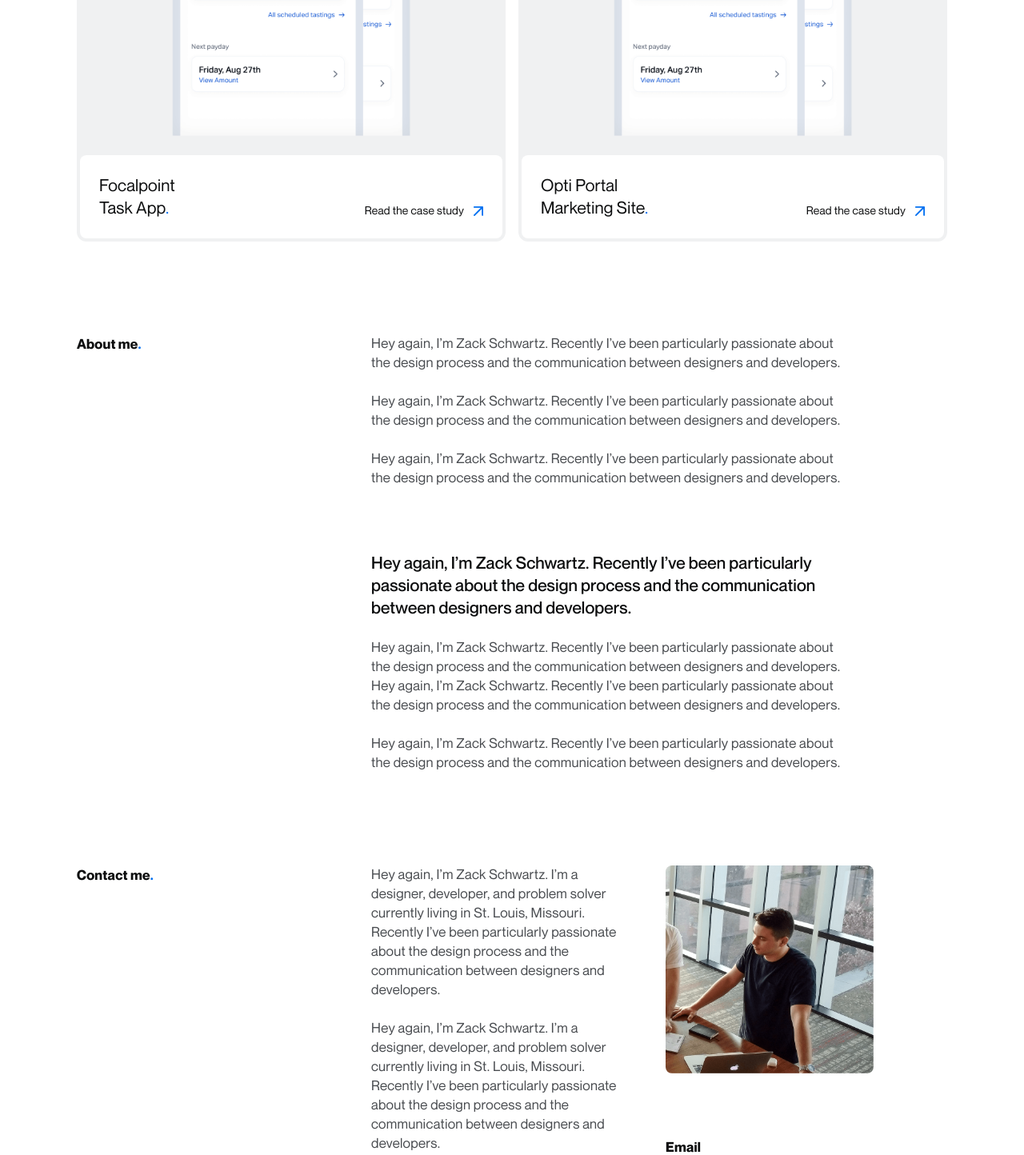
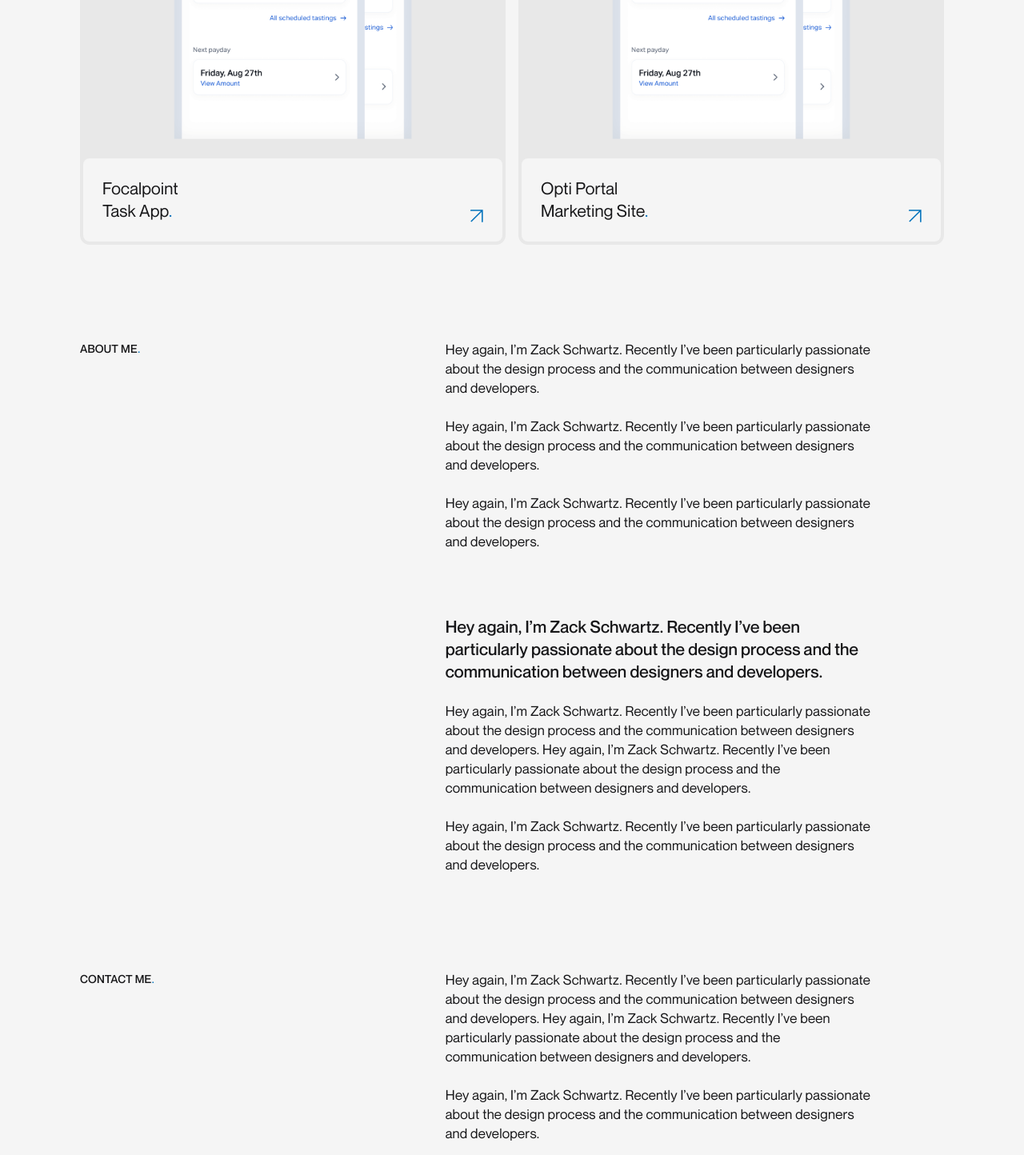
Before and after one commit to ztschwartz/next-portfolio, a Next.js app: page / in a window 1280 px wide. Shown: the part 1330-2774 px from the top of the page at 80% size. Built offline with nearby package versions, Linux system fonts and the light colour scheme.

Commit message:
version changes

```diff
--- a/components/CaseStudyCard.js
+++ b/components/CaseStudyCard.js
@@ -18,9 +18,9 @@ const CaseStudyCard = ({title, subtitle, slug, img , postData}) => {
                     <div className={`mainBackground ${CardStyles.cardInner}`}>
                         <h1 className="mainText textTitle">{title}<br/>{subtitle}<span className="accentText">.</span></h1>
                          <div className={CardStyles.cardInnerLink}>
-                             <p className="mainText textBody2">Read the case study</p>
-                             <svg className="accentFill" viewBox="0 0 12 12" xmlns="http://www.w3.org/2000/svg">
-                                <path fillRule="evenodd" clipRule="evenodd" d="M8.84936 1.8456L0.926391 1.8456C0.416743 1.8456 0.00359069 1.43245 0.00359069 0.9228C0.00359069 0.413152 0.416742 0 0.926391 0L11.0772 1.36126e-07C11.5868 1.36126e-07 12 0.413152 12 0.922801V11.0736C12 11.5833 11.5868 11.9964 11.0772 11.9964C10.5676 11.9964 10.1544 11.5833 10.1544 11.0736L10.1544 3.15064L1.57522 11.7298C1.21484 12.0902 0.63076 12.09 0.270384 11.7296C-0.089992 11.3692 -0.090196 10.7852 0.27018 10.4248L8.84936 1.8456Z"/>
+                             {/* <p className="mainText textBody2">Read the case study</p> */}
+                            <svg className="accentFill" viewBox="0 0 41 41" xmlns="http://www.w3.org/2000/svg">
+                                <path fillRule="evenodd" clipRule="evenodd" d="M32.9565 4.85372C33.051 4.75923 32.9841 4.59766 32.8505 4.59766H0.0410156V2.09766C0.0410156 1.26923 0.71259 0.597656 1.54102 0.597656H40.041V39.0977C40.041 39.9261 39.3694 40.5977 38.541 40.5977H36.041V7.78822C36.041 7.65458 35.8794 7.58766 35.785 7.68215L3.45523 40.0119L0.626802 37.1834L32.9565 4.85372Z"/>
                             </svg>
                          </div>
                     </div>
--- a/components/Loader.js
+++ b/components/Loader.js
@@ -9,7 +9,7 @@ const Loader = ( {loaded} ) => {
 
     <div className={`mainBackground ${loaded ? LoaderStyles.loaderHidden : LoaderStyles.loader}`}>
         <div className={LoaderStyles.loaderContent}>
-            <svg className={`mainFill ${LoaderStyles.loaderLogo}`} viewBox="0 0 120 76" xmlns="http://www.w3.org/2000/svg">
+            <svg className={`softFill ${LoaderStyles.loaderLogo}`} viewBox="0 0 120 76" xmlns="http://www.w3.org/2000/svg">
                 <path fillRule="evenodd" clipRule="evenodd" d="M0 6C0 2.68628 2.68628 0 6 0H114C117.314 0 120 2.68628 120 6V70C120 73.3137 117.314 76 114 76H6C2.68628 76 0 73.3137 0 70V6ZM62 18V26.5017C62 27.0321 62.2107 27.5408 62.5858 27.9159L91.0338 56.3639C91.1283 56.4584 91.0614 56.62 90.9277 56.62H82.8653C82.6 56.62 82.3457 56.5146 82.1581 56.3271L63.5711 37.74C63.3835 37.5525 63.1292 37.4471 62.864 37.4471H62V58H100.5C101.328 58 102 57.3284 102 56.5V49.4973C102 48.9669 101.789 48.4583 101.414 48.0831L72.9671 19.6361C72.8726 19.5416 72.9396 19.38 73.0732 19.38H81.1357C81.4009 19.38 81.6553 19.4854 81.8428 19.6729L100.429 38.259C100.617 38.4467 100.871 38.552 101.136 38.552H102V19.5C102 18.6716 101.328 18 100.5 18H62ZM58 26.5017V18H19.5C18.6716 18 18 18.6716 18 19.5V38.552H18.8639C19.1292 38.552 19.3835 38.4467 19.571 38.259L38.1572 19.6729C38.3447 19.4854 38.5991 19.38 38.8643 19.38H46.9268C47.0604 19.38 47.1274 19.5416 47.0329 19.6361L18.5858 48.0831C18.2107 48.4583 18 48.9669 18 49.4973V56.5C18 57.3284 18.6716 58 19.5 58H58V37.4471H57.136C56.8708 37.4471 56.6165 37.5525 56.4289 37.74L37.8419 56.3271C37.6543 56.5146 37.4 56.62 37.1347 56.62H29.0723C28.9386 56.62 28.8717 56.4584 28.9662 56.3639L57.4142 27.9159C57.7893 27.5408 58 27.0321 58 26.5017Z"/>
             </svg>
         </div>
--- a/components/NavLogo.js
+++ b/components/NavLogo.js
@@ -9,7 +9,7 @@ const NavLogo = () => {
                 {/* <svg className={`mainFill ${NavStyles.navLogo}`} viewBox="0 0 122 78" xmlns="http://www.w3.org/2000/svg">
                     <path fillRule="evenodd" clipRule="evenodd" d="M6 0C2.68628 0 0 2.68628 0 6V72C0 75.3137 2.68628 78 6 78H116C119.314 78 122 75.3137 122 72V6C122 2.68628 119.314 0 116 0H6ZM20.4346 38.5196C20.2451 38.7291 19.9757 38.8487 19.6931 38.8487H19V19.5C19 18.6716 19.6716 18 20.5 18H59V26.9069C59 27.4117 58.8091 27.8979 58.4656 28.2678L31.0912 57.7479C31.0021 57.8439 31.0701 58 31.2011 58H39.9219C40.4871 58 41.0258 57.7609 41.405 57.3418L57.5654 39.4804C57.7549 39.2709 58.0243 39.1513 58.3069 39.1513H59V60H20.5C19.6716 60 19 59.3284 19 58.5V51.0931C19 50.5883 19.1909 50.1021 19.5344 49.7322L46.9088 20.2521C46.9979 20.1561 46.9299 20 46.7989 20H38.0781C37.5129 20 36.9742 20.2391 36.595 20.6582L20.4346 38.5196ZM101.565 38.5196C101.755 38.7291 102.024 38.8487 102.307 38.8487H103V19.5C103 18.6716 102.328 18 101.5 18H63V26.9069C63 27.4117 63.1909 27.8979 63.5344 28.2678L90.9088 57.7479C90.9979 57.8439 90.9299 58 90.7989 58H82.0781C81.5129 58 80.9742 57.7609 80.595 57.3418L64.4346 39.4804C64.2451 39.2709 63.9757 39.1513 63.6931 39.1513H63V60H101.5C102.328 60 103 59.3284 103 58.5V51.0931C103 50.5883 102.809 50.1021 102.466 49.7322L75.0912 20.2521C75.0021 20.1561 75.0701 20 75.2011 20H83.9219C84.4871 20 85.0258 20.2391 85.405 20.6582L101.565 38.5196Z"/>
                 </svg> */}
-                <svg className={`mainFill ${NavStyles.navLogo}`}  viewBox="0 0 120 76" xmlns="http://www.w3.org/2000/svg">
+                <svg className={`accentFill ${NavStyles.navLogo}`}  viewBox="0 0 120 76" xmlns="http://www.w3.org/2000/svg">
                     <path fillRule="evenodd" clipRule="evenodd" d="M0 6C0 2.68628 2.68628 0 6 0H114C117.314 0 120 2.68628 120 6V70C120 73.3137 117.314 76 114 76H6C2.68628 76 0 73.3137 0 70V6ZM62 18V26.5017C62 27.0321 62.2107 27.5408 62.5858 27.9159L91.0338 56.3639C91.1283 56.4584 91.0614 56.62 90.9277 56.62H82.8653C82.6 56.62 82.3457 56.5146 82.1581 56.3271L63.5711 37.74C63.3835 37.5525 63.1292 37.4471 62.864 37.4471H62V58H100.5C101.328 58 102 57.3284 102 56.5V49.4973C102 48.9669 101.789 48.4583 101.414 48.0831L72.9671 19.6361C72.8726 19.5416 72.9396 19.38 73.0732 19.38H81.1357C81.4009 19.38 81.6553 19.4854 81.8428 19.6729L100.429 38.259C100.617 38.4467 100.871 38.552 101.136 38.552H102V19.5C102 18.6716 101.328 18 100.5 18H62ZM58 26.5017V18H19.5C18.6716 18 18 18.6716 18 19.5V38.552H18.8639C19.1292 38.552 19.3835 38.4467 19.571 38.259L38.1572 19.6729C38.3447 19.4854 38.5991 19.38 38.8643 19.38H46.9268C47.0604 19.38 47.1274 19.5416 47.0329 19.6361L18.5858 48.0831C18.2107 48.4583 18 48.9669 18 49.4973V56.5C18 57.3284 18.6716 58 19.5 58H58V37.4471H57.136C56.8708 37.4471 56.6165 37.5525 56.4289 37.74L37.8419 56.3271C37.6543 56.5146 37.4 56.62 37.1347 56.62H29.0723C28.9386 56.62 28.8717 56.4584 28.9662 56.3639L57.4142 27.9159C57.7893 27.5408 58 27.0321 58 26.5017Z"/>
                 </svg>
 
--- a/pages/case-studies/[case-study].js
+++ b/pages/case-studies/[case-study].js
@@ -103,7 +103,7 @@ const CaseStudyPage = ({postPath}) => {
                                 <h1 className="mainText textHeadline2 fadeAni">{post.title}</h1>
                                 <h1 className="mainText textHeadline2 fadeAni">{post.subtitle}<span className="accentText">.</span></h1>
                             </div>
-                            <p className="softText textBody1 fadeAni">{post.meta.description}</p>
+                            <p className="mainText textBody1 fadeAni">{post.meta.description}</p>
                         </div>
                         <div className={`col-6 fadeAni ${CaseStudyStyles.showcaseMeta}`}>
                             <p className={`mainText textBody1Medium ${CaseStudyStyles.showcaseDate}`}>{post.meta.date}</p>
--- a/pages/index.js
+++ b/pages/index.js
@@ -56,14 +56,14 @@ export default function Home({loaded , loaderView}) {
            {/*  <h1 className={`textHeadline1Medium mainText fadeAni ${HomeStyles.showcaseHeadline}`}><span className={`fadeAni ${HomeStyles.showcaseMainHeadline}`}>Hey there—I’m Zack. I’m a passionate </span><span className={`fadeAni ${HomeStyles.showcaseHeadline}`}>product designer & developer currently </span><span className={`fadeAni ${HomeStyles.showcaseHeadline}`}>based in St. Louis, Missouri.</span></h1> */}
            <h1 className={`textHeadline1 softText fadeAni ${HomeStyles.showcaseHeadlineGroup}`}>
             <span className={`fadeAni ${HomeStyles.showcaseMainHeadline}`}><span className={`mainText`}>Hey there—I’m&nbsp;Zack<span className={`accentText`}>.</span><br className={HomeStyles.showcaseBr} /></span> I’m a passionate </span>
-            <span className={`fadeAni softText ${HomeStyles.showcaseHeadline}`}>product designer & developer currently </span>
-            <span className={`fadeAni softText ${HomeStyles.showcaseHeadline}`}>based in St. Louis, Missouri.</span>
+            <span className={`fadeAni ${HomeStyles.showcaseHeadline}`}>product designer & developer currently </span>
+            <span className={`fadeAni ${HomeStyles.showcaseHeadline}`}>based in St. Louis, Missouri.</span>
            </h1>
           </div>
         </div>
         <div className="fadeAni">
           <div className={HomeStyles.work} id="work">
-            <SectionHeader title="My work" name="work"  />
+            <SectionHeader title="MY WORK" name="work"  />
             <div className={HomeStyles.workContent}>
               <div className="container">
                 <div className="grid">
@@ -81,19 +81,19 @@ export default function Home({loaded , loaderView}) {
             </div>
           </div>
           <div className={HomeStyles.about} id="about">
-            <SectionHeader title="About me" name="about" />
+            <SectionHeader title="ABOUT ME" name="about" />
             <div className="container">
               <div className={`grid sectionContent ${HomeStyles.aboutContent}`}>
-                <div className="col-5--7 contentGroup">
+                <div className="col-6--6 contentGroup">
                   <div className="textGroup">
-                    <p className="softText textBody1">Hey again, I’m Zack Schwartz. Recently I’ve been particularly passionate about the design process and the communication between designers and developers.</p>
-                    <p className="softText textBody1">Hey again, I’m Zack Schwartz. Recently I’ve been particularly passionate about the design process and the communication between designers and developers.</p>
-                    <p className="softText textBody1">Hey again, I’m Zack Schwartz. Recently I’ve been particularly passionate about the design process and the communication between designers and developers.</p>
+                    <p className="mainText textBody1">Hey again, I’m Zack Schwartz. Recently I’ve been particularly passionate about the design process and the communication between designers and developers.</p>
+                    <p className="mainText textBody1">Hey again, I’m Zack Schwartz. Recently I’ve been particularly passionate about the design process and the communication between designers and developers.</p>
+                    <p className="mainText textBody1">Hey again, I’m Zack Schwartz. Recently I’ve been particularly passionate about the design process and the communication between designers and developers.</p>
                   </div>
                   <div className="textGroup">
                     <p className="mainText textTitleMedium">Hey again, I’m Zack Schwartz. Recently I’ve been particularly passionate about the design process and the communication between designers and developers.</p>
-                    <p className="softText textBody1">Hey again, I’m Zack Schwartz. Recently I’ve been particularly passionate about the design process and the communication between designers and developers. Hey again, I’m Zack Schwartz. Recently I’ve been particularly passionate about the design process and the communication between designers and developers.</p>
-                    <p className="softText textBody1">Hey again, I’m Zack Schwartz. Recently I’ve been particularly passionate about the design process and the communication between designers and developers.</p>
+                    <p className="mainText textBody1">Hey again, I’m Zack Schwartz. Recently I’ve been particularly passionate about the design process and the communication between designers and developers. Hey again, I’m Zack Schwartz. Recently I’ve been particularly passionate about the design process and the communication between designers and developers.</p>
+                    <p className="mainText textBody1">Hey again, I’m Zack Schwartz. Recently I’ve been particularly passionate about the design process and the communication between designers and developers.</p>
 
                   </div>
                 </div>
@@ -101,25 +101,23 @@ export default function Home({loaded , loaderView}) {
             </div>
           </div>
           <div className={HomeStyles.contact} id="contact">
-            <SectionHeader title="Contact me" name="contact" />
+            <SectionHeader title="CONTACT ME" name="contact" />
             <div className="container">
               <div className={`grid sectionContent ${HomeStyles.contactContent}`}>
-                <div className="col-5--4 contentGroup">
+              <div className="col-6--6 contentGroup">
                   <div className="textGroup">
-                    <p className="softText textBody1">Hey again, I’m Zack Schwartz. I’m a designer, developer, and problem solver currently living in St. Louis, Missouri. Recently I’ve been particularly passionate about the design process and the communication between designers and developers.</p>
-                    <p className="softText textBody1">Hey again, I’m Zack Schwartz. I’m a designer, developer, and problem solver currently living in St. Louis, Missouri. Recently I’ve been particularly passionate about the design process and the communication between designers and developers.</p>
+                    <p className="mainText textBody1">Hey again, I’m Zack Schwartz. Recently I’ve been particularly passionate about the design process and the communication between designers and developers. Hey again, I’m Zack Schwartz. Recently I’ve been particularly passionate about the design process and the communication between designers and developers.</p>
+                    <p className="mainText textBody1">Hey again, I’m Zack Schwartz. Recently I’ve been particularly passionate about the design process and the communication between designers and developers.</p>
                   </div>
-                </div>
-                <div className="col-9--3 contentGroup">
-                  <div className="imgGroup">
-                    <Image className={HomeStyles.aboutImg} src="/img/about-img.png" alt="A photo of Zachary Schwartz" width={500} height={500} layout="responsive" placeholder="blur" blurDataURL="/img/about-imgblur.png" />
-                  </div>
-                  <div className="textGroup">
-                  <div>
+              </div>
+              <div className="contentGroup col-6--6">
+                <div className="grid">
+                  <div className="col-6 textGroup">
+                    <div>
                       <p className="mainText textSubtitle">Email</p>
                       <p className="link textLink ">hello@zacktschwartz.com</p>
                     </div>
-                   <div>
+                    <div>
                       <p className="mainText textSubtitle">Twitter—</p>
                       <p className="link textLink">@zacktschwartz</p>
                     </div>
@@ -128,11 +126,15 @@ export default function Home({loaded , loaderView}) {
                       <p className="link textLink ">zacktschwartz</p>
                     </div>
                   </div>
+                  <div className="col-6 imgGroup">
+                    <Image className={HomeStyles.aboutImg} src="/img/about-img.png" alt="A photo of Zachary Schwartz" width={500} height={500} layout="responsive" placeholder="blur" blurDataURL="/img/about-imgblur.png" />
+                  </div>
                 </div>
               </div>
             </div>
           </div>
         </div>
+      </div>
     </div>
   )
 }
--- a/styles/components/CaseStudyCard.module.css
+++ b/styles/components/CaseStudyCard.module.css
@@ -11,16 +11,20 @@
     height: 32rem;
     align-items: center;
     text-decoration: none;
-    transition: background-color 200ms ease-out;
+    transition: box-shadow 200ms ease-out;
+    box-shadow: inset 0 0 0 2px transparent;
 }
 
 .caseStudyCard:hover{
-    background-color: var(--gray20);
+    box-shadow: inset 0 0 0 2px var(--accentLight);
+    transition: box-shadow 200ms ease-out;
 }
 
 @media (prefers-color-scheme: dark){
     .caseStudyCard:hover{
-        background-color: var(--gray90);
+        box-shadow: inset 0 0 0 2px var(--accentDark);
+        transition: box-shadow 200ms ease-out;
+
     }
 }
 
@@ -51,7 +55,6 @@
     gap: 1rem;
     justify-content: space-between;
     align-items: end;
-    transition: background-color 200ms ease-out;
 }
 
 .cardInnerLink{
@@ -64,8 +67,7 @@
 }
 
 .cardInnerLink svg{
-    height: 12px;
-    transition: transform 200ms ease-out;
+    height: 16px;
 }
 
 
--- a/styles/components/SectionHeader.module.css
+++ b/styles/components/SectionHeader.module.css
@@ -1,6 +1,6 @@
 .headerBar{
     width: 100%;
-    padding: 1.25rem 0px;
+    padding: 1.5rem 0px;
     position: -webkit-sticky;
     position: sticky;
     top: 0;
@@ -40,7 +40,7 @@
 
 @media (prefers-color-scheme: dark){
     .headerBarBg{
-        border-bottom: 1px solid var(--gray90);
+        border-bottom: 1px solid #1C1E21;
     }
 
 }
--- a/styles/globals.css
+++ b/styles/globals.css
@@ -58,31 +58,29 @@ a {
 } */
 
 :root{
-  --white: #FFFFFF;
-  --transparentWhite: rgba(255,255,255,0.7);
-  --black: #0C0D0E;
-  --gray10: #F0F1F2;
-  --gray20: #DEE0E2;
-  --gray30: #CCCFD1;
-  --gray40: #B2B5B8;
-  --gray50: #9A9EA2;
-  --gray60: #797D81;
-  --gray70: #5F6367;
-  --gray80: #494C50;
-  --gray90: #252628;
-  --gray100: #161718;
-  --transparentGray100: rgba(22,23,24,0.8);
-  --accentLight: #0471F1;
-  --accentDark: #1B82FB;
+  --white: #F5F5F5;
+  --transparentWhite: rgba(245,245,245,0.7);
+  --black: #0E0E10;
+  --gray10: #E8E8E8;
+  --gray20: #B2B2B2;
+  --gray30: #565A5E;
+  --gray40: #161618;
+  --transparentGray40: rgba(22, 22, 24, 0.8);
+  --accentLight: #0071BB;
+  --accentDark: #1E87CC;
+}
+
+body {
+  background-color: var(--white);
 }
 
 
 .mainText{
-  color: var(--black);
+  color: var(--gray40);
 }
 
 .link{
-  color: var(--black);
+  color: var(--gray30);
 }
 
 .link:hover{
@@ -95,7 +93,7 @@ a {
 
 
 .softText{
-  color: var(--gray80);
+  color: var(--gray30);
 }
 
 .mainBackground{
@@ -123,7 +121,11 @@ a {
 }
 
 .mainFill{
-  fill: var(--black);
+  fill: var(--gray40);
+}
+
+.softFill{
+  fill: var(--gray30);
 }
 
 .accentFill{
@@ -137,16 +139,16 @@ a {
 @media (prefers-color-scheme: dark){
 
   body {
-    background-color: var(--gray100);
+    background-color: var(--gray40);
   }
 
 
   .mainText{
-    color: var(--white);
+    color: var(--gray10);
   }
 
   .link{
-    color: var(--white);
+    color: var(--gray10);
   }
 
   .link:hover{
@@ -158,11 +160,11 @@ a {
   }
 
   .softText{
-    color: var(--gray30);
+    color: var(--gray20);
   }
 
   .mainBackground{
-    background-color: var(--gray100);
+    background-color: var(--gray40);
   }
 
   .deepBackground{
@@ -170,7 +172,7 @@ a {
   }
 
   .softBackground{
-    background-color: var(--gray80);
+    background-color: var(--gray30);
   }
 
   .accentText{
@@ -182,7 +184,11 @@ a {
   }
 
   .mainFill{
-    fill: var(--white);
+    fill: var(--gray10);
+  }
+
+  .softFill{
+    fill: var(--gray20);
   }
 
   .accentFill{
@@ -190,7 +196,7 @@ a {
   }
 
   .transparentOverlay{
-    background-color: var(--transparentGray100);
+    background-color: var(--transparentGray40);
   }
 
 }
@@ -217,6 +223,7 @@ a {
 .textHeadline2Medium,
 .textHeadline3Medium,
 .textTitleMedium,
+.textSubtitle,
 .textBody1Medium,
 .textBody2Medium,
 .textLinkMedium{
@@ -248,11 +255,8 @@ a {
 }
 
 .textSubtitle{
-  font-size: 1.0625rem;
-  line-height: 1.5rem;
-  font-family: 'neue_montrealbold';
-  font-weight: normal;
-  font-style: normal;
+  font-size: 0.875rem;
+  line-height: 1.25rem;
   letter-spacing: 0.015em;
 }
 
@@ -327,17 +331,10 @@ a {
 
 /* Container  */
 
-.largeContainer{
-  width: 100%;
-  border: solid 1rem var(--gray10);
-  margin: 0 auto;
-  display: block;
-}
-
 .container{
   width: 100%;
-  padding: 0 6rem;
-  max-width: 1280px;
+  padding: 0 4rem;
+  max-width: 1208px;
   margin: 0 auto;
   display: block;
 }
@@ -435,12 +432,12 @@ a {
   grid-column: 1 / span 12;
 }
 
-.col-5--7{
-  grid-column: 5 / span 7;
+.col-6--6{
+  grid-column: 6 / span 6;
 }
 
-.col-5--4{
-  grid-column: 5 / span 4;
+.col-6--3{
+  grid-column: 6 / span 3;
 }
 
 .col-9--3{
@@ -595,7 +592,6 @@ a {
   display: grid;
   grid-auto-flow: row;
   gap: 1.5rem;
-  padding-right: 2rem;
 }
 
 .imgGroup{
```
Also changed, not shown: public/img/arrow.svg (added), public/img/arrowicon.svg (added).
